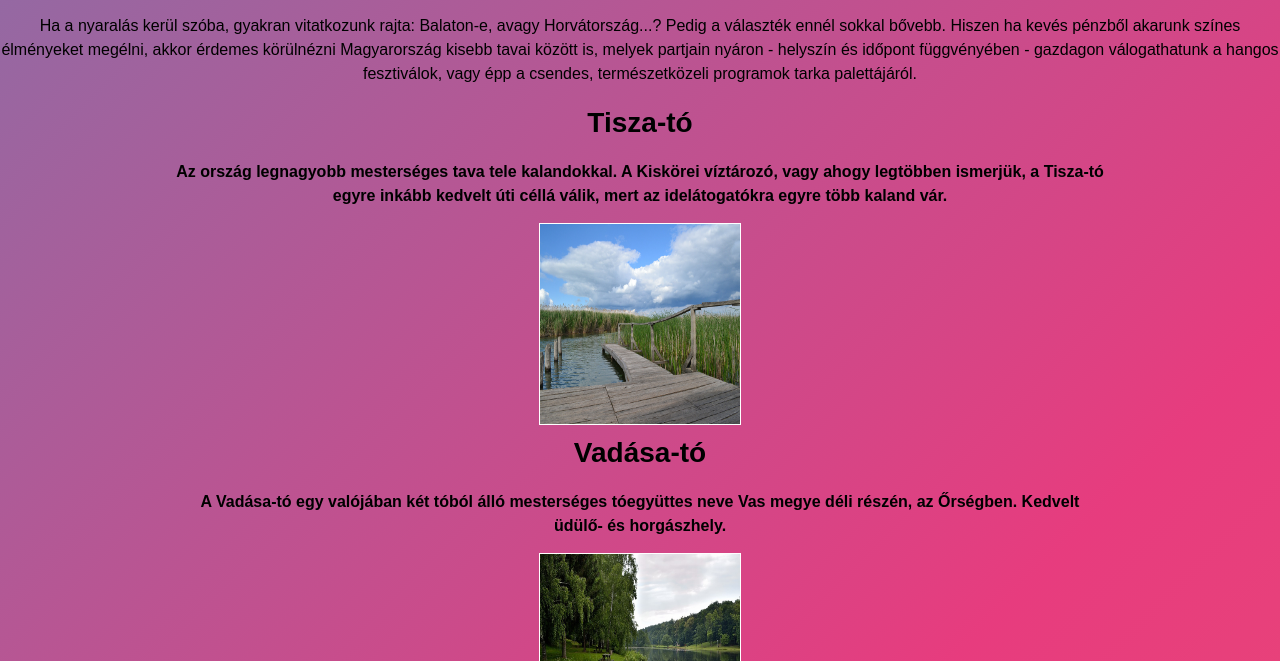
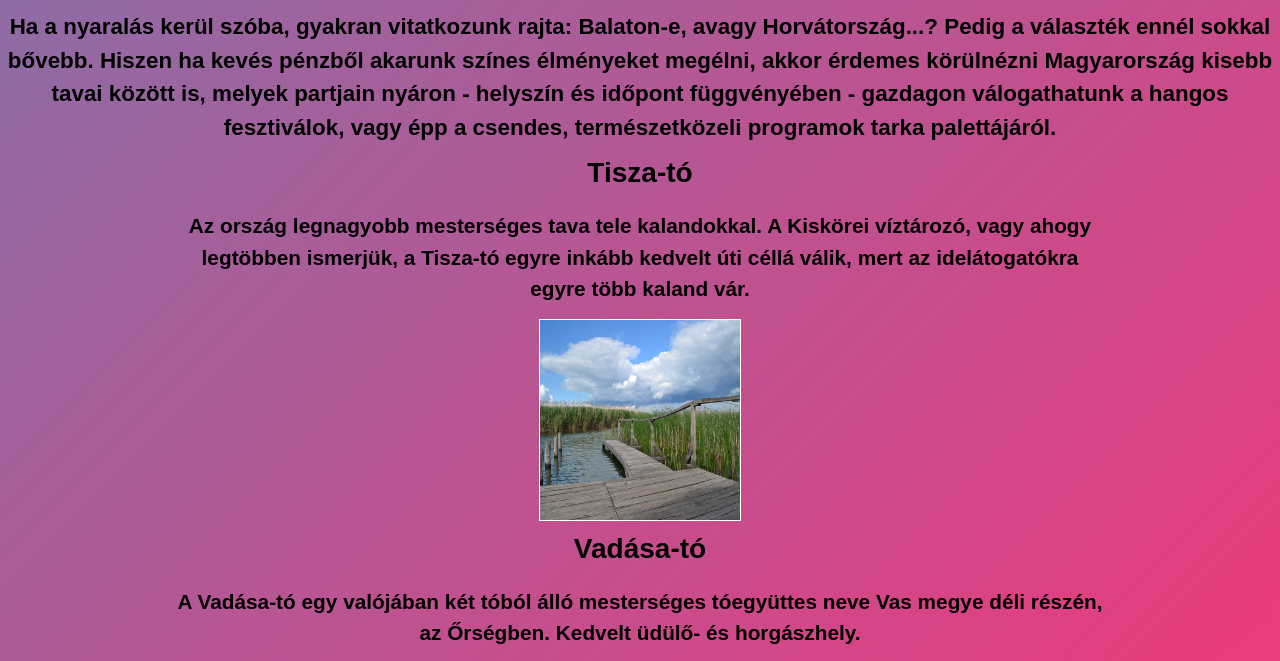
Before and after one commit to csandrisTurr/72C3A16E746F7474206661737A, a plain HTML site: page index.html in a window 1280 px wide. Shown: the part 119-780 px from the top of the page. Drawn offline with nearby package versions, Linux system fonts and the light colour scheme; a web font is replaced by a local one.

```diff
--- a/index.html
+++ b/index.html
@@ -7,7 +7,7 @@
 
     <link rel="stylesheet" href="luna-less/luna.css">
     <link rel="stylesheet" href="css/indexcss.css">
-    <link rel="stylesheet" href="css/anyad.css">
+    <link rel="stylesheet" href="css/hatter.css">
 
     <title>Tavak</title>
 </head>
@@ -27,7 +27,7 @@
         </div>
       </header>
       <h1>Kisebb nyaralótavak Magyarországon</h1>
-      <h2>Ha a nyaralás kerül szóba, gyakran vitatkozunk rajta: Balaton-e, avagy Horvátország...? Pedig a választék ennél sokkal bővebb. Hiszen ha kevés pénzből akarunk színes élményeket megélni, akkor érdemes körülnézni Magyarország kisebb tavai között is, melyek partjain nyáron - helyszín és időpont függvényében - gazdagon válogathatunk a hangos fesztiválok, vagy épp a csendes, természetközeli programok tarka palettájáról.</h2>
+      <h5>Ha a nyaralás kerül szóba, gyakran vitatkozunk rajta: Balaton-e, avagy Horvátország...? Pedig a választék ennél sokkal bővebb. Hiszen ha kevés pénzből akarunk színes élményeket megélni, akkor érdemes körülnézni Magyarország kisebb tavai között is, melyek partjain nyáron - helyszín és időpont függvényében - gazdagon válogathatunk a hangos fesztiválok, vagy épp a csendes, természetközeli programok tarka palettájáról.</h5>
       <h4>Tisza-tó</h4>
       <h3>Az ország legnagyobb mesterséges tava tele kalandokkal. A Kiskörei víztározó, vagy ahogy legtöbben ismerjük, a Tisza-tó egyre inkább kedvelt úti céllá válik, mert az idelátogatókra egyre több kaland vár.</h3>
       <img class="center" src="assets/tiszato.jpg">
--- a/luna-less/luna.css
+++ b/luna-less/luna.css
@@ -1392,7 +1392,7 @@
 }
 h3,
 .h3 {
-  font-size: 1rem;
+  font-size: 1.3rem;
   text-align:left;
   font-weight: 575;
   text-align:center;
@@ -1405,7 +1405,10 @@
 }
 h5,
 .h5 {
-  font-size: 1.25rem;
+  font-size: 1.4rem;
+  text-align:left;
+  font-weight: 575;
+  text-align:center;
 }
 h6,
 .h6 {
```
Also changed, not shown: banki.html (+1 -1 lines), pecsi.html (+1 -1 lines), tisza.html (+1 -1 lines), vadasa.html (+1 -1 lines), css/hatter.css (renamed from css/anyad.css), 2 other files.
